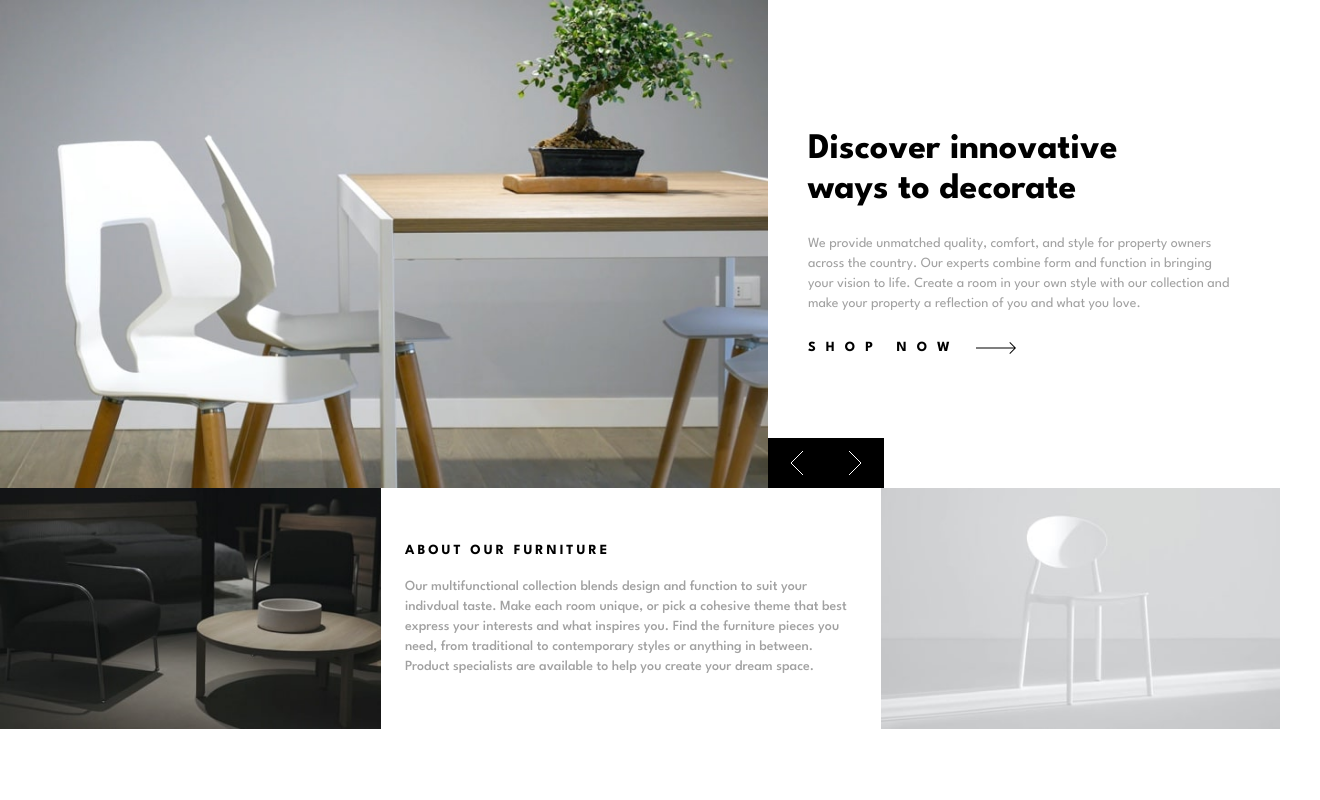
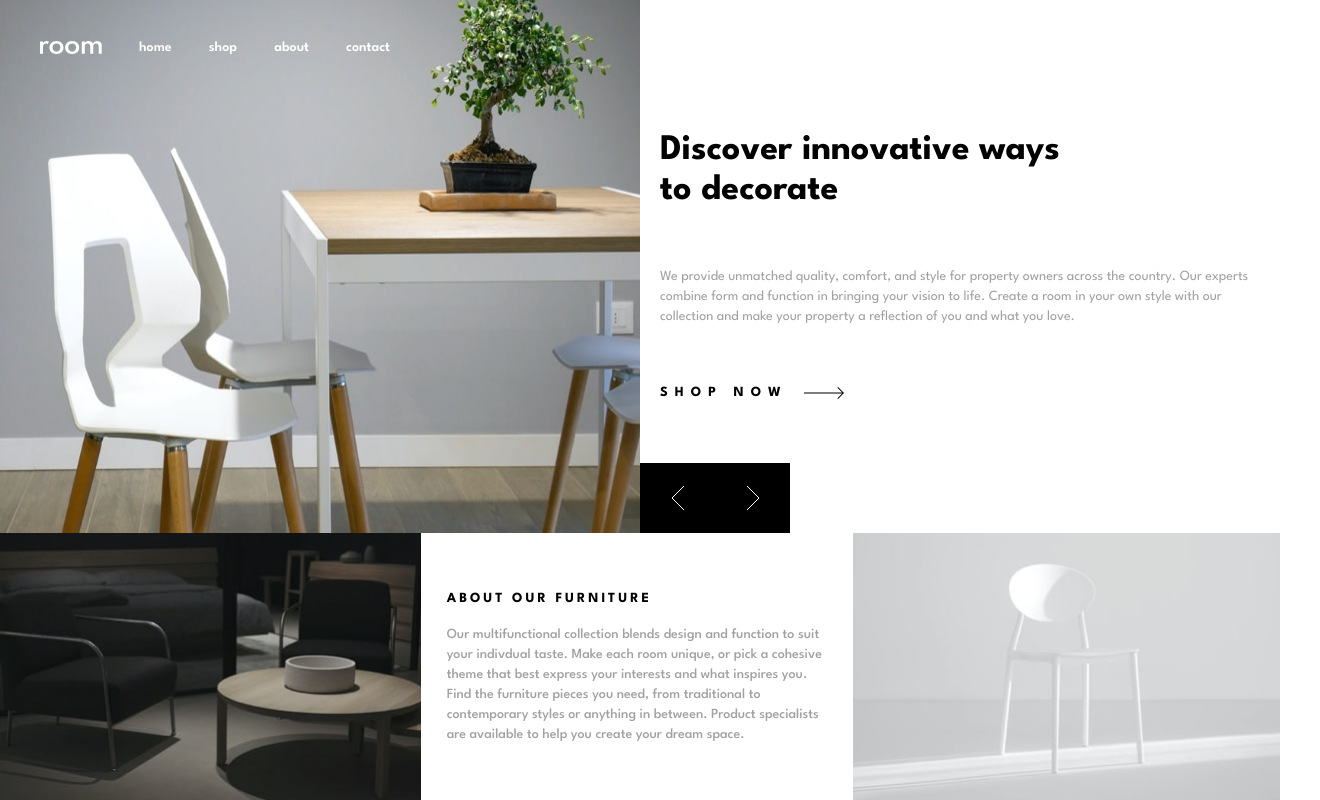
Before and after one commit to DLee1993/FEM-room-homepage, a React (Vite) app: page / in a window 1280 px wide. Shown: the whole page, 1320 px wide, since content can reach past the window. Built offline with nearby package versions, Linux system fonts and the light colour scheme.

Commit message:
challenge completed

```diff
--- a/src/App.jsx
+++ b/src/App.jsx
@@ -1,8 +1,10 @@
+import Header from "./components/Header";
 import Carousel from "./components/Carousel";
 import About from "./components/About";
 function App() {
     return (
         <main className="h-screen">
+            <Header />
             <Carousel />
             <About />
         </main>
--- a/src/components/About.jsx
+++ b/src/components/About.jsx
@@ -2,11 +2,11 @@ import aboutDark from "../../images/image-about-dark.jpg";
 import aboutLight from "../../images/image-about-light.jpg";
 const About = () => {
     return (
-        <section className="flex justify-between items-center flex-col lg:flex-row max-w-[400px] sm:max-w-[600px] lg:max-w-none mx-auto py-4 lg:py-0">
-            <aside className="w-full lg:w-auto" aria-label="left image">
-                <img src={aboutDark} alt="coffee table and chair" className="w-full lg:w-auto" />
+        <section className="flex justify-center items-center flex-col lg:flex-row md:h-1/3 w-full">
+            <aside className="h-full lg:w-1/3" aria-label="left image">
+                <img src={aboutDark} alt="coffee table and chair" className="h-full" />
             </aside>
-            <article className="my-10 lg:my-0 lg:w-3/6 lg:max-w-[500px] lg:px-6 min-[1370px]:px-0">
+            <article className="lg:w-1/3 px-2 md:px-5 py-10 md:py-0">
                 <h1 className="tracking-[3px] font-bold uppercase mb-4">about our furniture</h1>
                 <p className="text-gray font-medium">
                     Our multifunctional collection blends design and function to suit your indivdual
@@ -16,8 +16,8 @@ const About = () => {
                     are available to help you create your dream space.
                 </p>
             </article>
-            <aside className="w-full lg:w-auto" aria-label="right image">
-                <img src={aboutLight} alt="white chair" className="w-full lg:w-auto" />
+            <aside className="h-full lg:w-1/3 overflow-hidden" aria-label="right image">
+                <img src={aboutLight} alt="white chair" className="h-full" />
             </aside>
         </section>
     );
--- a/src/components/Carousel.jsx
+++ b/src/components/Carousel.jsx
@@ -4,8 +4,11 @@ import CarouselButtons from "./CarouselButtons";
 import "swiper/css";
 import "swiper/css/navigation";
 import slide1Desktop from "../../images/desktop-image-hero-1.jpg";
+import slide1Mobile from "../../images/mobile-image-hero-1.jpg";
 import slide2Desktop from "../../images/desktop-image-hero-2.jpg";
+import slide2Mobile from "../../images/mobile-image-hero-2.jpg";
 import slide3Desktop from "../../images/desktop-image-hero-3.jpg";
+import slide3Mobile from "../../images/mobile-image-hero-3.jpg";
 import showNowArrow from "../../images/icon-arrow.svg";
 
 const Carousel = () => {
@@ -15,23 +18,32 @@ const Carousel = () => {
                 modules={[Navigation]}
                 loop={true}
                 slidesPerView={1}
-                className="max-w-[400px] sm:max-w-[600px] lg:max-w-none"
+                className="w-full md:h-2/3"
             >
-                <SwiperSlide className="flex flex-col lg:flex-row pt-10 lg:pt-0">
-                    <section className="lg:w-3/5 mx-auto">
-                        <img src={slide1Desktop} alt="white and wood table dining table set" />
+                <SwiperSlide className="md:flex">
+                    <section className="md:w-1/2">
+                        <img
+                            src={slide1Desktop}
+                            alt="white and wood table dining table set"
+                            className="h-full hidden min-[490px]:block"
+                        />
+                        <img
+                            src={slide1Mobile}
+                            alt="white and wood table dining table set"
+                            className="w-full h-full min-[490px]:hidden"
+                        />
                     </section>
-                    <section className="relative w-full lg:w-2/5 flex flex-col justify-center items-start py-4 lg:px-10 lg:py-0">
-                        <h1 className="text-4xl font-bold max-w-[350px]">
+                    <section className="md:w-1/2 flex justify-center items-start flex-col px-2 md:px-5 py-10 md:py-0">
+                        <h1 className="text-3xl xl:text-4xl max-w-[400px] font-bold">
                             Discover innovative ways to decorate
                         </h1>
-                        <p className="my-6 text-gray">
+                        <p className="my-6 md:my-14 text-gray md:max-w-[600px]">
                             We provide unmatched quality, comfort, and style for property owners
                             across the country. Our experts combine form and function in bringing
                             your vision to life. Create a room in your own style with our collection
                             and make your property a reflection of you and what you love.
                         </p>
-                        <button className="flex justify-between items-center tracking-[10px] uppercase font-bold">
+                        <button className="flex justify-center items-center tracking-[7px] font-bold uppercase hover:opacity-50">
                             shop now
                             <span className="ml-4">
                                 <img src={showNowArrow} alt="arrow icon" />
@@ -39,21 +51,30 @@ const Carousel = () => {
                         </button>
                     </section>
                 </SwiperSlide>
-                <SwiperSlide className="flex flex-col lg:flex-row pt-10 lg:pt-0">
-                    <section className="lg:w-3/5 mx-auto">
-                        <img src={slide2Desktop} alt="white and wood table dining table set" />
+                <SwiperSlide className="md:flex">
+                    <section className="md:w-1/2">
+                        <img
+                            src={slide2Desktop}
+                            alt="white and wood table dining table set"
+                            className="h-full hidden min-[490px]:block"
+                        />
+                        <img
+                            src={slide2Mobile}
+                            alt="white and wood table dining table set"
+                            className="w-full h-full min-[490px]:hidden"
+                        />
                     </section>
-                    <section className="relative w-full lg:w-2/5 flex flex-col justify-center items-start py-4 lg:px-10 lg:py-0">
-                        <h1 className="text-4xl font-bold max-w-[350px]">
+                    <section className="md:w-1/2 flex justify-center items-start flex-col px-2 md:px-5 py-10 md:py-0">
+                        <h1 className="text-3xl xl:text-4xl max-w-[400px] font-bold">
                             We are available all across the globe
                         </h1>
-                        <p className="my-6 text-gray">
+                        <p className="my-6 md:my-14 text-gray md:max-w-[600px]">
                             With stores all over the world, it`s easy for you to find furniture for
                             your home or place of business. Locally, we`re in most major cities
                             throughout the country. Find the branch nearest you using our store
                             locator. Any questions? Don`t hesitate to contact us today.
                         </p>
-                        <button className="flex justify-between items-center tracking-[10px] uppercase font-bold">
+                        <button className="flex justify-center items-center tracking-[7px] font-bold uppercase hover:opacity-50">
                             shop now
                             <span className="ml-4">
                                 <img src={showNowArrow} alt="arrow icon" />
@@ -61,22 +82,31 @@ const Carousel = () => {
                         </button>
                     </section>
                 </SwiperSlide>
-                <SwiperSlide className="flex flex-col lg:flex-row pt-10 lg:pt-0">
-                    <section className="lg:w-3/5 mx-auto">
-                        <img src={slide3Desktop} alt="white and wood table dining table set" />
+                <SwiperSlide className="md:flex">
+                    <section className="md:w-1/2">
+                        <img
+                            src={slide3Desktop}
+                            alt="white and wood table dining table set"
+                            className="h-full hidden min-[490px]:block"
+                        />
+                        <img
+                            src={slide3Mobile}
+                            alt="white and wood table dining table set"
+                            className="w-full h-full min-[490px]:hidden"
+                        />
                     </section>
-                    <section className="relative w-full lg:w-2/5 flex flex-col justify-center items-start py-4 lg:px-10 lg:py-0">
-                        <h1 className="text-4xl font-bold max-w-[350px]">
+                    <section className="md:w-1/2 flex justify-center items-start flex-col px-2 md:px-5 py-10 md:py-0">
+                        <h1 className="text-3xl xl:text-4xl max-w-[400px] font-bold">
                             Manufactured with the best materials
                         </h1>
-                        <p className="my-6 text-gray">
+                        <p className="my-6 md:my-14 text-gray md:max-w-[600px]">
                             Our modern furniture store provide a high level of quality. Our company
                             has invested in advanced technology to ensure that every product is made
                             as perfect and as consistent as possible. With three decades of
                             experience in this industry, we understand what customers want for their
                             home and office.
                         </p>
-                        <button className="flex justify-between items-center tracking-[10px] uppercase font-bold">
+                        <button className="flex justify-center items-center tracking-[7px] font-bold uppercase hover:opacity-50">
                             shop now
                             <span className="ml-4">
                                 <img src={showNowArrow} alt="arrow icon" />
--- a/src/components/CarouselButtons.jsx
+++ b/src/components/CarouselButtons.jsx
@@ -4,17 +4,17 @@ import arrowRight from "../../images/icon-angle-right.svg";
 const CarouselButtons = () => {
     const swiper = useSwiper();
     return (
-        <section className="absolute top-[42.5%] sm:top-[56%] lg:top-auto lg:bottom-0 right-0 lg:left-[60%] min-[1440px]:left-[58%] z-50 bg-black w-[90px] min-[1070px]:w-[100px] min-[1150px]:w-[110px] min-[1200px]:w-[116px] min-[1400px]:w-[165px] h-[50px] min-[1400px]:h-[70px] flex justify-evenly items-center">
+        <section className="bg-black w-[150px] h-[70px] flex justify-evenly items-center absolute z-50 bottom-[50.7%] translate-y-1/2 right-0 md:top-auto md:bottom-0 md:left-[50%] md:translate-y-0">
             <button
                 onClick={() => swiper.slidePrev()}
-                className="w-full h-full flex justify-center items-center"
+                className="w-full h-full flex justify-center items-center hover:bg-gray/50"
             >
                 <span className="sr-only">prev</span>
                 <img src={arrowLeft} alt="" className="w-50 h-50" />
             </button>
             <button
                 onClick={() => swiper.slideNext()}
-                className="w-full h-full flex justify-evenly items-center"
+                className="w-full h-full flex justify-evenly items-center hover:bg-gray/50"
             >
                 <span className="sr-only">next</span>
                 <img src={arrowRight} alt="" className="w-50 h-50" />
--- /dev/null
+++ b/src/components/Header.jsx
@@ -0,0 +1,48 @@
+import { useState } from "react";
+import logo from "../../images/logo.svg";
+import close from "../../images/icon-close.svg";
+import hamburger from "../../images/icon-hamburger.svg";
+
+const Header = () => {
+    const [toggleMenu, setToggleMenu] = useState(false);
+
+    return (
+        <header className="">
+            <img
+                src={hamburger}
+                alt="open menu"
+                className="md:hidden absolute z-50 top-7 left-5"
+                onClick={() => setToggleMenu(true)}
+            />
+            <section
+                className={
+                    toggleMenu
+                        ? "absolute z-50 top-0 md:left-10 w-full h-24 flex justify-start items-center md:text-white bg-white md:bg-transparent"
+                        : "absolute z-50 top-0 md:left-10 w-full h-24 hidden md:flex justify-start items-center md:text-white bg-white md:bg-transparent"
+                }
+            >
+                <ul className="flex justify-between items-center font-semibold w-full md:w-[350px] px-5 md:px-0">
+                    <li>
+                        <img src={logo} alt="company logo" className="hidden md:block" />
+                        <img
+                            src={close}
+                            alt="company logo"
+                            className="md:hidden"
+                            onClick={() => setToggleMenu(false)}
+                        />
+                    </li>
+                    <li className="cursor-pointer relative before:w-0 hover:before:absolute hover:before:bottom-0 hover:before:right-0 hover:before:w-[20px] hover:before:h-0.5 hover:before:bg-white">
+                        home
+                    </li>
+                    <li className="cursor-pointer relative before:w-0 hover:before:absolute hover:before:bottom-0 hover:before:right-0 hover:before:w-[20px] hover:before:h-0.5 hover:before:bg-white">
+                        shop
+                    </li>
+                    <li className="cursor-pointer relative before:w-0 hover:before:absolute hover:before:bottom-0 hover:before:right-0 hover:before:w-[20px] hover:before:h-0.5 hover:before:bg-white">about</li>
+                    <li className="cursor-pointer relative before:w-0 hover:before:absolute hover:before:bottom-0 hover:before:right-0 hover:before:w-[20px] hover:before:h-0.5 hover:before:bg-white">contact</li>
+                </ul>
+            </section>
+        </header>
+    );
+};
+
+export default Header;
```
